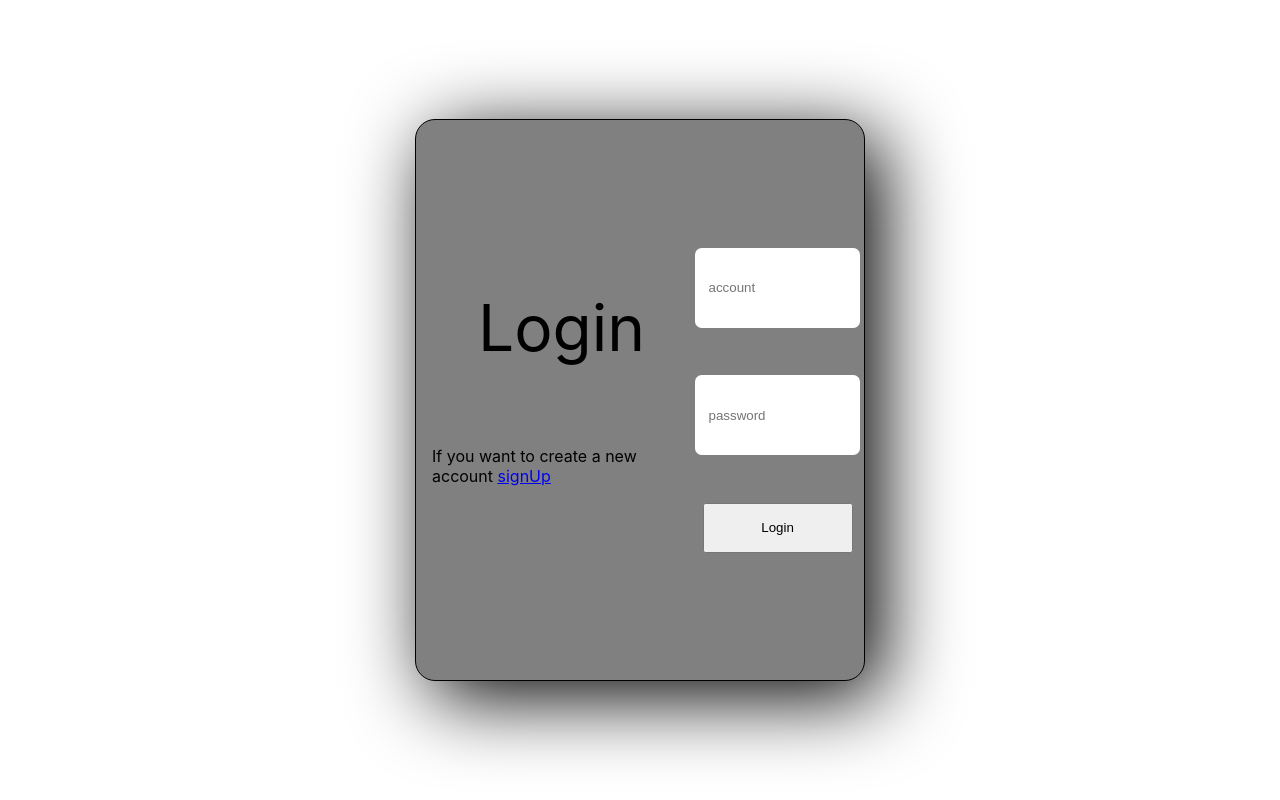
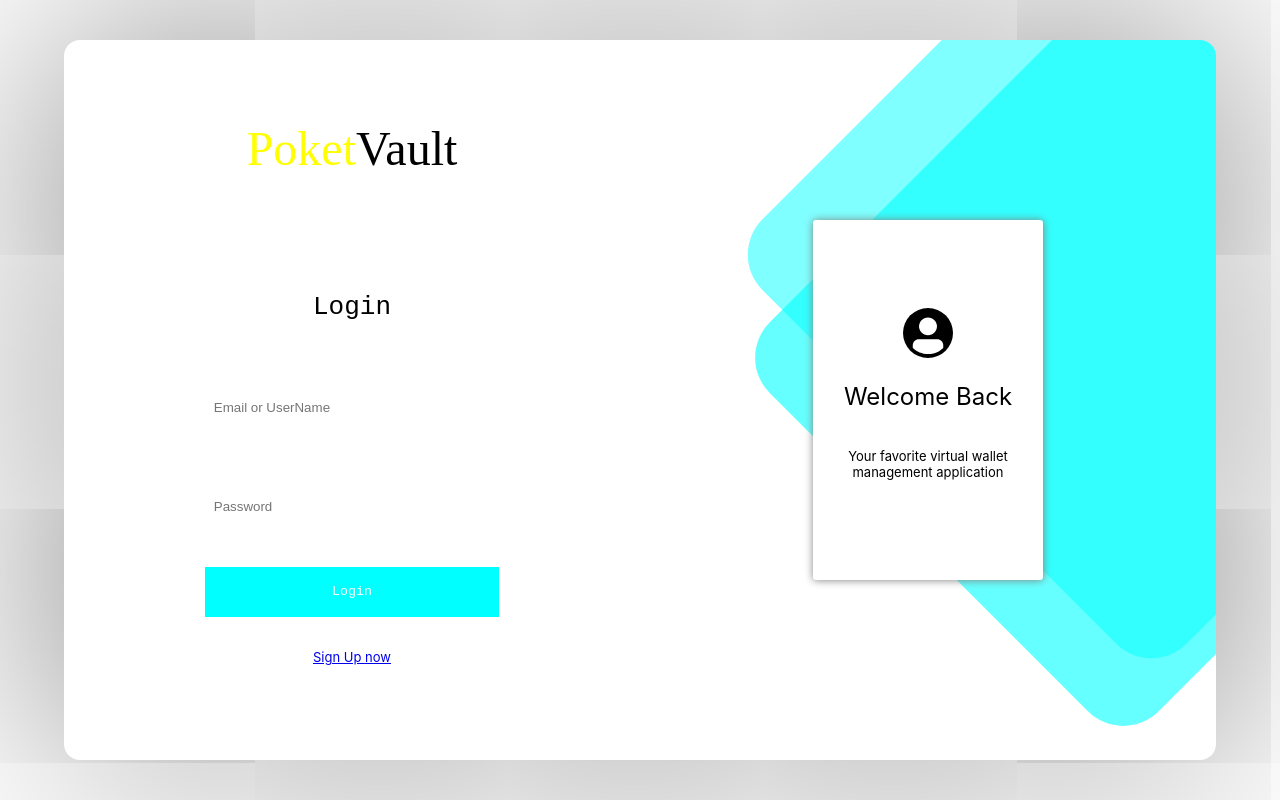
Before and after one commit to VisioneerHEI/PocketVault-Front, a React (Create React App) app: page /login in a window 1280 px wide. Built offline with nearby package versions, Linux system fonts and the light colour scheme.

Commit message:
refactor: login form design

```diff
--- /dev/null
+++ b/src/components/form.css
@@ -0,0 +1,3 @@
+.toHidden{
+    overflow: hidden;
+}
--- a/src/components/form.jsx
+++ b/src/components/form.jsx
@@ -1,67 +1,103 @@
-import { Flex, Input, Text } from "@chakra-ui/react";
+import { Avatar, Flex, Input, Text } from "@chakra-ui/react";
 import { useEffect } from "react";
+import InputForm from "./inputForm";
+
+import "./form.css"
 
 const Form = ({name, additional, inputs, reverse, error}) => {
-    const a = "40%"
-
     useEffect(()=>{
         console.log("render");
     }, [error])
 
     return (
-        <>
+        <Flex
+            w="90%"
+            h="90%"
+            bgColor="white"
+            boxShadow=".01em .01em 50em grey"
+            borderRadius="1em"
+            className="toHidden"
+            position="relative">
             <Flex
-                flexDir={!reverse ? "row" : "row-reverse"}
-                justifyContent={"space-around"}
-                alignItems={"center"}
-                border={"1px black solid"}
-                minH={"60px"}
-                h={"70vh"}
-                w={"35vw"}
-                borderRadius={"20px"}
-                boxShadow={"1em 1em 5em"}
-                backgroundColor={"grey"}>
-                <Flex
-                    flexDir={"column"}
-                    alignItems={"center"}
-                    minH={"60px"}
-                    h={"350px"}
-                    padding={"0 0 0 1em"}
-                    w={`calc(100% - ${a})`}
-                    borderRadius={"20px"}
-                    >
-                    <Text fontSize={"4em"}>{name}</Text>
-                    {additional}
+                bgColor="cyan"
+                w="600px"
+                h="500px"
+                borderRadius="50px"
+                position="absolute"
+                right="-200px"
+                transform="rotate(45deg)"
+                opacity=".5"/>
+            <Flex
+                bgColor="cyan"
+                w="550px"
+                h="600px"
+                borderRadius="50px"
+                position="absolute"
+                right="-200px"
+                transform="rotate(45deg)"
+                opacity=".6"/>
+            <Flex
+                w="50%"
+                h="100%"
+                flexDir="column"
+                alignItems="center">
+                    <Flex
+                        fontFamily="cursive"
+                        fontSize="3em"
+                        h="30%"
+                        w="100%"
+                        justifyContent="center"
+                        alignItems="center">
+                        <Flex
+                            flexDir="row">
+                            <Text
+                                color="yellow">Poket</Text>
+                            <Text>Vault</Text>
+                        </Flex>
+                    </Flex>
+                    <Flex
+                        flexDir="column"
+                        h="60%"
+                        w="60%"
+                        justifyContent="space-around"
+                        alignItems="center">
+                        <Text
+                            fontFamily="monospace"
+                            fontSize="2em">{name}</Text>
+                        {inputs}
+                        {additional}
+                    </Flex>
                 </Flex>
-                <Flex
-                    flexDir={"column"}
-                    justifyContent={"space-evenly"}
-                    alignItems={"center"}
-                    minH={"60px"}
-                    maxH={"400px"}
-                    h={"70vh"}
-                    w={a}
-                    borderRadius={"20px"}
-                    padding={"20px 0px 20px 0"}
-                    >
-                        {inputs}
+            <Flex
+                w="50%"
+                h="100%"
+                justifyContent="center"
+                alignItems="center">
+                    <Flex
+                        h="50%"
+                        w="40%"
+                        justifyContent="center"
+                        alignItems="center"
+                        backgroundColor="Window"
+                        zIndex="1"
+                        flexDir="column"
+                        borderRadius=".2em"
+                        shadow=".01em .01em .5em gray">
+                        <Avatar borderRadius="100%" backgroundColor="black" w="50px" h="50px" />
+                        <Text
+                            textAlign="center"
+                            fontSize="x-large">
+                            Welcome Back
+                        </Text>
+                        <Text
+                            textAlign="center"
+                            fontSize="small"
+                            w="80%">
+                            Your favorite virtual wallet management application
+                        </Text>
                     </Flex>
-            </Flex>
-            <Flex
-                backgroundColor={"red"}
-                h={"67vh"}
-                w={"35vw"}
-                position={"absolute"}
-                zIndex={"-1"}
-                borderRadius={"20px"}
-                flexDir={"column"}
-                justifyContent={"end"}
-                alignItems="center"
-                paddingBottom="10"
-                transitionDuration="1s"
-                marginTop={error ? "80px" : "0px"}
-            >{error}</Flex>
-        </>
+                </Flex>
+        </Flex>
     )
 };
 
--- /dev/null
+++ b/src/components/formButton.jsx
@@ -0,0 +1,17 @@
+import { Input } from "@chakra-ui/react";
+
+const FormButton = ({value, backgroundColor, color}) => {
+    return (
+        <Input
+        type="button"
+        value={value}
+        w="85%"
+        h="50px"
+        border="0"
+        backgroundColor={backgroundColor}
+        color={color}
+        fontFamily="monospace"/>
+    )
+};
+
+export default FormButton;
--- a/src/pages/login/index.jsx
+++ b/src/pages/login/index.jsx
@@ -1,5 +1,6 @@
 import { Flex, Input, Text } from "@chakra-ui/react";
 import Form from "../../components/form";
+import FormButton from "../../components/formButton";
 import InputForm from "../../components/inputForm";
 import useInput from "../../hooks/useInput";
 
@@ -17,12 +18,15 @@ const Login = () => {
             >
                 <Form
                     name={"Login"}
-                    additional={<Text>If you want to create a new account <a href="/signUp">signUp</a></Text>}
+                    additional={<Text fontSize="small"><a href="/signUp">Sign Up now</a></Text>}
                     inputs={
                         <>
-                            <InputForm placeholder={"account"} onChange={modifyAccount} />
-                            <InputForm placeholder={"password"} onChange={modifyPassword} />
-                            <Input type={"button"}  w={"150px"} h={"50px"} value={"Login"} />
+                            <InputForm placeholder="Email or UserName" onChange={modifyAccount} />
+                            <InputForm placeholder="Password" onChange={modifyPassword} />
+                            <FormButton
+                                value="Login"
+                                backgroundColor="cyan"
+                                color="white"/>
                         </>
                     }
                 />
--- a/src/pages/signup/index.jsx
+++ b/src/pages/signup/index.jsx
@@ -2,6 +2,7 @@ import { Flex, Input, Text } from "@chakra-ui/react";
 import { useEffect } from "react";
 import { useState } from "react";
 import Form from "../../components/form";
+import FormButton from "../../components/formButton";
 import InputForm from "../../components/inputForm";
 import useError from "../../hooks/useError";
 import useInput from "../../hooks/useInput";
@@ -34,7 +35,7 @@ const SignUp = () => {
             <Form
                 name={"SignUp"}
                 additional={
-                    <Text>If you want to connect to an another account <a href="/login">Login</a></Text>
+                    <Text fontSize="small">If you want to connect to an another account <a href="/login">Login</a></Text>
                 }
                 inputs={
                     <>
@@ -42,11 +43,10 @@ const SignUp = () => {
                         <InputForm placeholder={"mail"} onChange={modifyMail} />
                         <InputForm placeholder={"password"} onChange={modifyPassword} />
                         <InputForm placeholder={"confirm password"} onChange={modifyConfirmPassword} />
-                        <Input
-                            type={"button"}
-                            w={"150px"}
-                            h={"50px"}
+                        <FormButton
                             value={"Create"}
+                            backgroundColor="cyan"
+                            color="white"
                             onClick={submit}
                             />
                     </>
```
